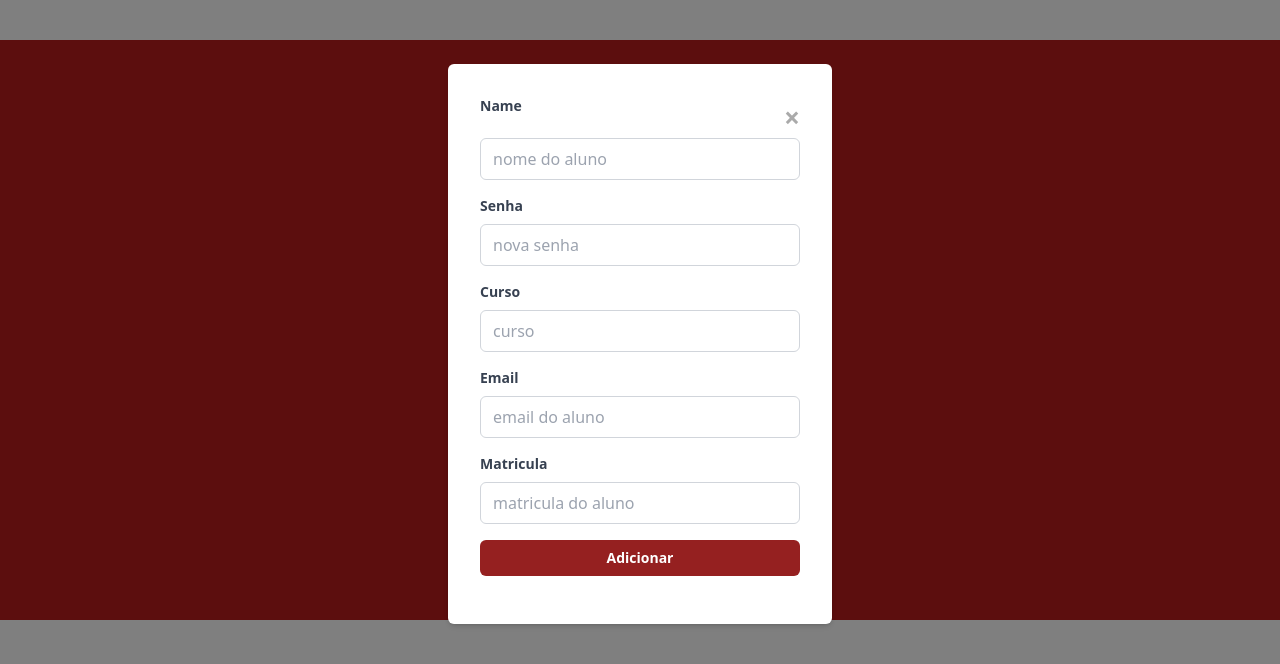
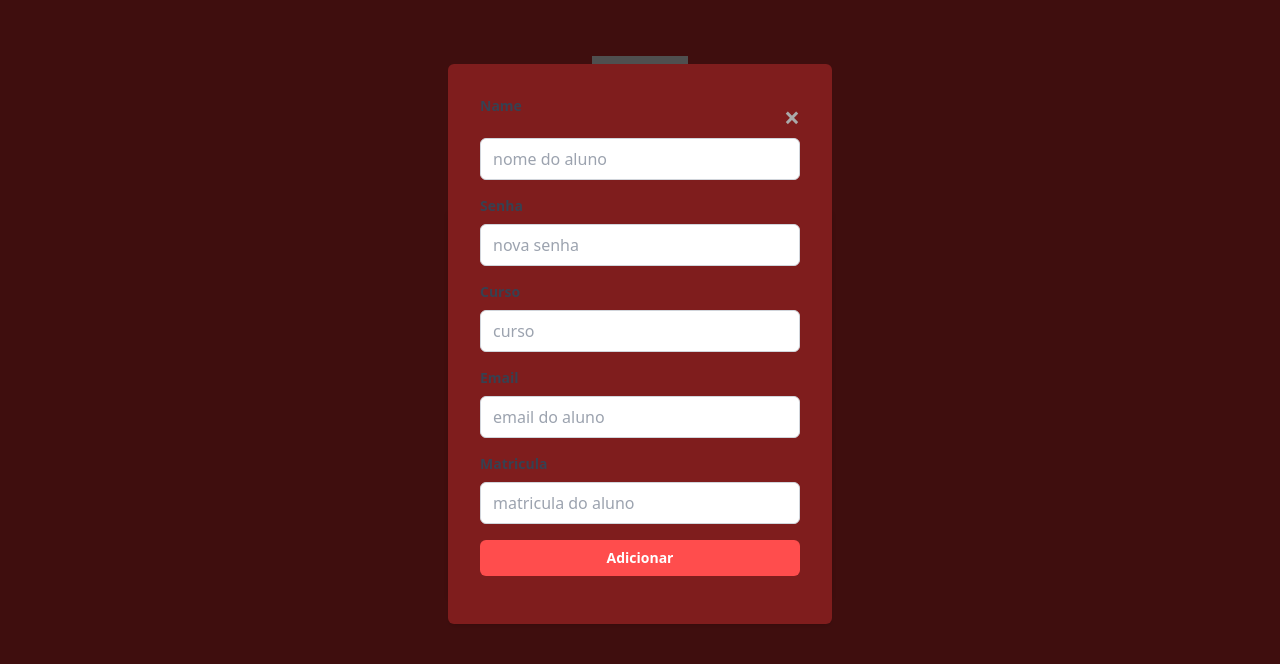
Before and after one commit to wellisonss/front-end-course-management, a Vue app: page /login in a window 1280 px wide. Both pictures are taken after a click on the link "Aluno". Shown: the top 664 px of the page. Built offline with nearby package versions, Linux system fonts and the light colour scheme; grey boxes are pictures that could not be loaded.

Commit message:
estilizando

```diff
--- a/src/components/PostAlunoModal.vue
+++ b/src/components/PostAlunoModal.vue
@@ -5,11 +5,11 @@
       class="itens-center flex w-full cursor-pointer justify-center text-sm text-blue-500 transition duration-300 hover:text-blue-600"
       @click="setModal(true)"
     >
-      {{ nomeBotao }}</a
-    >
+      {{ nomeBotao }}
+    </a>
     <div v-if="state.showModal" class="modal">
       <div
-        class="m-16 mx-auto w-full max-w-sm rounded-md bg-white p-10 p-8 shadow-md"
+        class="m-16 mx-auto w-full max-w-sm rounded-md bg-red-900 p-10 p-8 shadow-md"
       >
         <span class="close" @click="setModal(false)">&times;</span>
         <slot>
@@ -91,8 +91,8 @@
             </div>
 
             <button
-              style="background-color: #952020"
-              class="hover:bg-#952020-700 w-full rounded-md px-4 py-2 text-sm font-bold text-white transition duration-300"
+              style="background-color: #ff4d4d"
+              class="w-full rounded-md px-4 py-2 text-sm font-bold text-white transition duration-300 hover:bg-red-700"
               @click="insertAluno()"
             >
               Adicionar
--- a/src/views/ViewLoginVue.vue
+++ b/src/views/ViewLoginVue.vue
@@ -1,14 +1,24 @@
+<style>
+body {
+  height: 100%;
+  margin: 0;
+  padding: 0;
+  box-sizing: border-box;
+  overflow: hidden;
+}
+</style>
+
 <template>
-  <div class="bg-red-700">
-    <div class="img flex h-32 items-center justify-center">
+  <div class="absolute inset-0 h-screen w-screen bg-red-900">
+    <div class="img mb-10 mt-10 flex h-32 items-center justify-center">
       <img
         src="https://portais.ufma.br/PortalUfma/img/brasao-normal.png;jsessionid=8D65930992E753B8B6C2B861BF632CFD"
         alt="Brasão da ufma"
-        class="mt-12 h-24 w-24"
+        class="h-24 w-24"
       />
     </div>
     <div
-      class="m-16 mx-auto w-full max-w-sm rounded-md bg-red-700 p-10 p-8 shadow-md"
+      class="mx-auto mt-5 w-full max-w-sm rounded-md bg-red-900 p-10 p-8 shadow-md"
     >
       <div class="mb-4">
         <label class="mb-2 block text-sm font-bold text-white" for="usuario"
```
